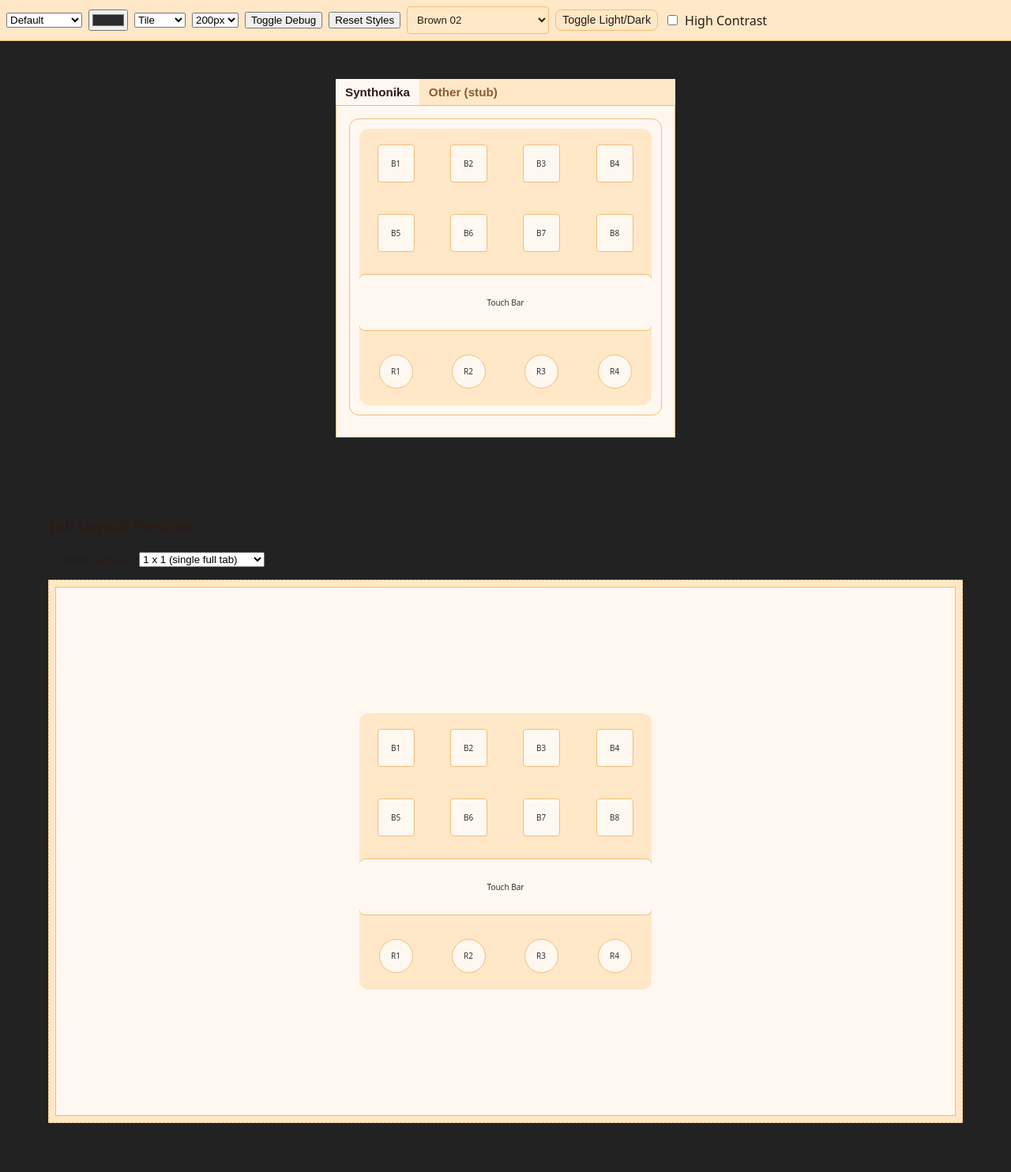
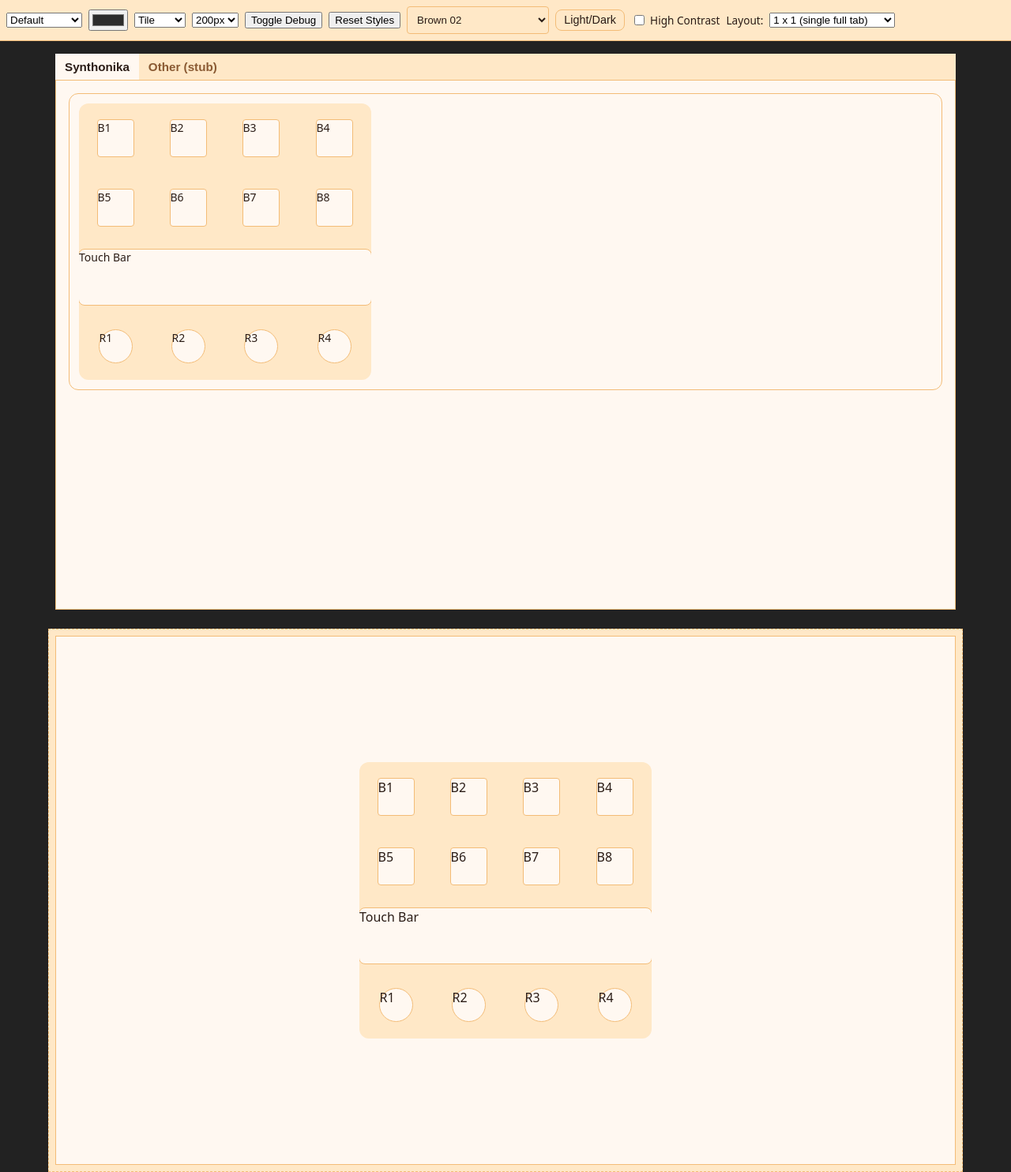
Before and after one commit to aa-parky/tonika, a website: page developers/streamonika_demo.html in a window 1280 px wide. Shown: the whole page at 79% size. Before the commit the page ends 1454 px from the top, so only its background shows below. Drawn offline with Linux system fonts and the light colour scheme.

Commit message:
demo page dev development

```diff
--- /dev/null
+++ b/css/tonika-synth-development.css
@@ -0,0 +1,93 @@
+/*!
+ * Tonika Synth Development CSS
+ * Purpose: Dev-only scaffolding for module demos (e.g. streamonika_demo.html)
+ * Scope: Everything outside the module itself (debug header, sandbox, preview grids, etc.)
+ */
+
+/* Body background for dev environment */
+body {
+    background: #222;
+    margin: 0;
+    min-height: 100vh;
+    display: flex;
+    flex-direction: column;
+}
+
+/* Dev header styling */
+.dev-header {
+    display: flex;
+    flex-wrap: wrap;
+    align-items: center;
+    gap: 8px;
+    padding: 8px;
+    background: var(--color-bg-secondary, #333);
+    color: var(--color-text-primary, #fff);
+    border-bottom: 1px solid var(--color-border, #555);
+}
+.dev-header select,
+.dev-header input[type="color"],
+.dev-header button {
+    margin: 0;
+}
+.tonika-control-inline {
+    display: inline-flex;
+    align-items: center;
+    gap: 6px;
+    cursor: pointer;
+}
+.tonika-control-inline .tonika-label {
+    margin: 0;
+}
+
+/* Sandbox preview */
+.tonika__development-layout-sandbox {
+    margin: 0 auto;          /* no wasted top space */
+    padding-top: 0;          /* flush alignment */
+    max-width: 1200px;
+    color: var(--color-text-primary);
+}
+.tonika__development-tab-preview {
+    width: 1140px;
+    height: 670px;
+    margin-top: 0.5rem;      /* controlled small gap */
+    border: 1px dashed var(--color-border);
+    display: grid;
+    gap: 8px;
+    padding: 8px;
+    background: var(--color-bg-secondary);
+}
+.tonika__development-tab-preview-cell {
+    border: 1px solid var(--color-border);
+    display: flex;
+    justify-content: center;
+    align-items: center;
+    background: var(--color-bg);
+    overflow: hidden;
+}
+.tonika__development-tab-preview--1x1 { grid-template-columns: 1fr; grid-template-rows: 1fr; }
+.tonika__development-tab-preview--1x2 { grid-template-columns: 1fr 1fr; grid-template-rows: 1fr; }
+.tonika__development-tab-preview--2x2 { grid-template-columns: 1fr 1fr; grid-template-rows: 1fr 1fr; }
+
+/* Layout preview header inline (better alignment) */
+.tonika__development-layout-sandbox-header {
+    display: flex;
+    align-items: center;   /* vertical alignment */
+    gap: 0.5rem;           /* spacing between items */
+    margin-bottom: 0.5rem; /* consistent spacing below header */
+}
+
+.tonika__development-layout-sandbox-header h3 {
+    margin: 0;
+    font-size: 1rem;       /* compact heading */
+}
+
+/* Dev header labels (High Contrast, Layout, etc.) */
+.dev-header label {
+    font-size: 0.85rem;        /* slightly smaller */
+    font-weight: 500;          /* medium weight, keeps it readable */
+    margin: 0;                 /* reset margins */
+    display: inline-flex;      /* align inline with inputs */
+    align-items: center;
+    gap: 0.25rem;              /* spacing between label text and input */
+    color: var(--color-text-primary);
+}
--- a/developers/streamonika_demo.html
+++ b/developers/streamonika_demo.html
@@ -11,126 +11,53 @@
 	<link href="../css/tonika-tokens.css" rel="stylesheet" />
 	<link href="../css/tonika-accessibility.css" rel="stylesheet" />
 
-	<!-- Synthonika styles -->
+	<!-- Tonika Synth Development Core Styles -->
+	<link href="../css/tonika-synth-development.css" rel="stylesheet" />
+
+	<!-- Synthonika styles (module-specific) -->
 	<link href="../css/streamonika.css" rel="stylesheet" />
-
-	<!-- Dev-shell overrides (scoped) -->
-	<style>
-		body {
-			background: #222;
-			margin: 0;
-			min-height: 100vh;
-			display: flex;
-			flex-direction: column;
-		}
-		.tonika-container {
-			width: auto;
-			max-width: 640px;
-			margin: 2rem auto;
-		}
-		.tonika-container .tabs { width: 100%; }
-		.tonika-container .tab-content {
-			width: 100%;
-			height: auto;
-			min-height: 420px;
-			margin: 0;
-			padding: var(--spacing-lg);
-			box-sizing: border-box;
-		}
-		.synthonika > div {
-			display: flex;
-			justify-content: center;
-			align-items: center;
-			font-size: 10px;
-			color: #333;
-		}
-		.dev-header {
-			display: flex;
-			flex-wrap: wrap;
-			align-items: center;
-			gap: 8px;
-			padding: 8px;
-			background: var(--color-bg-secondary, #333);
-			color: var(--color-text-primary, #fff);
-			border-bottom: 1px solid var(--color-border, #555);
-		}
-		.dev-header select,
-		.dev-header input[type="color"],
-		.dev-header button {
-			margin: 0;
-		}
-		.tonika-control-inline {
-			display: inline-flex;
-			align-items: center;
-			gap: 6px;
-			cursor: pointer;
-		}
-		.tonika-control-inline .tonika-label {
-			margin: 0;
-		}
-
-		/* Sandbox preview */
-		.dev-layout-sandbox {
-			margin: 2rem auto;
-			max-width: 1200px;
-			color: var(--color-text-primary);
-		}
-		.tab-preview {
-			width: 1140px;
-			height: 670px;
-			margin-top: 1rem;
-			border: 1px dashed var(--color-border);
-			display: grid;
-			gap: 8px;
-			padding: 8px;
-			background: var(--color-bg-secondary);
-		}
-		.tab-preview__cell {
-			border: 1px solid var(--color-border);
-			display: flex;
-			justify-content: center;
-			align-items: center;
-			background: var(--color-bg);
-			overflow: hidden;
-		}
-		.tab-preview--1x1 { grid-template-columns: 1fr; grid-template-rows: 1fr; }
-		.tab-preview--1x2 { grid-template-columns: 1fr 1fr; grid-template-rows: 1fr; }
-		.tab-preview--2x2 { grid-template-columns: 1fr 1fr; grid-template-rows: 1fr 1fr; }
-	</style>
 </head>
 <body>
 
-<!-- Dev Header -->
-<div class="dev-header">
-	<select id="textureSelect">
+<!-- Unified Dev Header -->
+<div class="dev-header" role="toolbar" aria-label="Developer tools">
+	<select id="textureSelect" aria-label="Background texture">
 		<option value="">Default</option>
 		<option value="../developers/beige-paper.png">Beige Paper</option>
 		<option value="../developers/dotnoise-light-grey.png">Dot Noise</option>
 		<option value="../developers/noise.webp">Noise</option>
 	</select>
 
-	<input type="color" id="bgColorPicker" value="#2c2c2c" />
+	<input type="color" id="bgColorPicker" value="#2c2c2c" aria-label="Bleed tint color" />
 
-	<select id="textureMode">
+	<select id="textureMode" aria-label="Texture mode">
 		<option value="tile">Tile</option>
 		<option value="stretch">Stretch</option>
 	</select>
 
-	<select id="textureScale">
+	<select id="textureScale" aria-label="Texture scale">
 		<option value="100">100px</option>
 		<option value="200" selected>200px</option>
 		<option value="400">400px</option>
 	</select>
 
-	<button id="debugToggle">Toggle Debug</button>
-	<button id="resetStyles">Reset Styles</button>
+	<button id="debugToggle" type="button">Toggle Debug</button>
+	<button id="resetStyles" type="button">Reset Styles</button>
 
-	<select id="theme-selector" class="tonika-select" style="max-width:180px"></select>
-	<button class="tonika-btn" data-action="toggle-theme">Toggle Light/Dark</button>
-	<label for="high-contrast-toggle" class="tonika-control-inline">
+	<select id="theme-selector" class="tonika-select" style="max-width:180px" aria-label="Theme preset"></select>
+	<button class="tonika-btn" data-action="toggle-theme" type="button">Light/Dark</button>
+
+	<label for="high-contrast-toggle">
 		<input type="checkbox" id="high-contrast-toggle" class="tonika-checkbox" />
 		<span class="tonika-label">High Contrast</span>
 	</label>
+
+	<label for="layoutSelect">Layout:</label>
+	<select id="layoutSelect">
+		<option value="1x1">1 x 1 (single full tab)</option>
+		<option value="1x2">1 x 2 (split horizontally)</option>
+		<option value="2x2">2 x 2 (four quadrants)</option>
+	</select>
 </div>
 
 <!-- Tonika-style tab shell -->
@@ -164,16 +91,9 @@
 </div>
 
 <!-- Dev Layout Sandbox -->
-<div class="dev-layout-sandbox">
-	<h3>Tab Layout Preview</h3>
-	<label for="layoutSelect">Choose layout:</label>
-	<select id="layoutSelect">
-		<option value="1x1">1 x 1 (single full tab)</option>
-		<option value="1x2">1 x 2 (split horizontally)</option>
-		<option value="2x2">2 x 2 (four quadrants)</option>
-	</select>
-
-	<div id="layoutPreview" class="tab-preview tab-preview--1x1">
+<div class="tonika__development-layout-sandbox">
+	<div id="layoutPreview"
+	     class="tonika__development-tab-preview tonika__development-tab-preview--1x1">
 		<!-- cells will be populated by JS -->
 	</div>
 </div>
@@ -229,7 +149,8 @@
 		const originalSynthonika = document.querySelector(".synthonika");
 
 		function renderLayout(layout) {
-			layoutPreview.className = "tab-preview tab-preview--" + layout;
+			layoutPreview.className =
+					"tonika__development-tab-preview tonika__development-tab-preview--" + layout;
 			layoutPreview.innerHTML = ""; // clear old cells
 
 			let cells = 1;
@@ -238,7 +159,7 @@
 
 			for (let i = 0; i < cells; i++) {
 				const cell = document.createElement("div");
-				cell.className = "tab-preview__cell";
+				cell.className = "tonika__development-tab-preview-cell";
 
 				// only clone into first cell for demo
 				if (i === 0 && originalSynthonika) {
```
